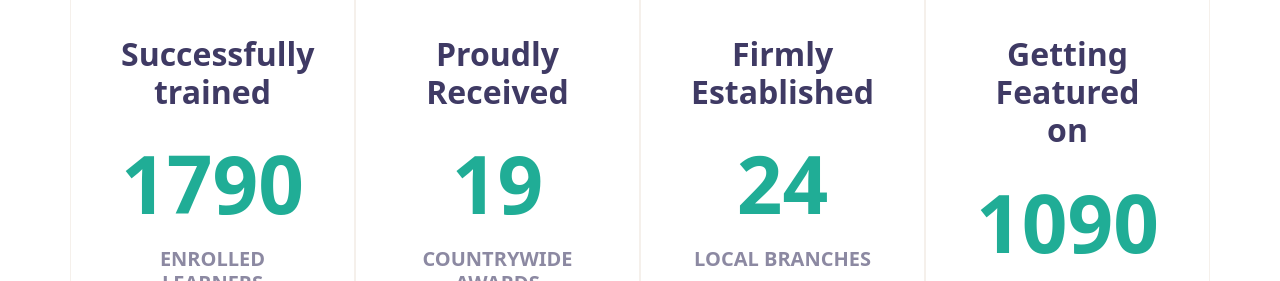
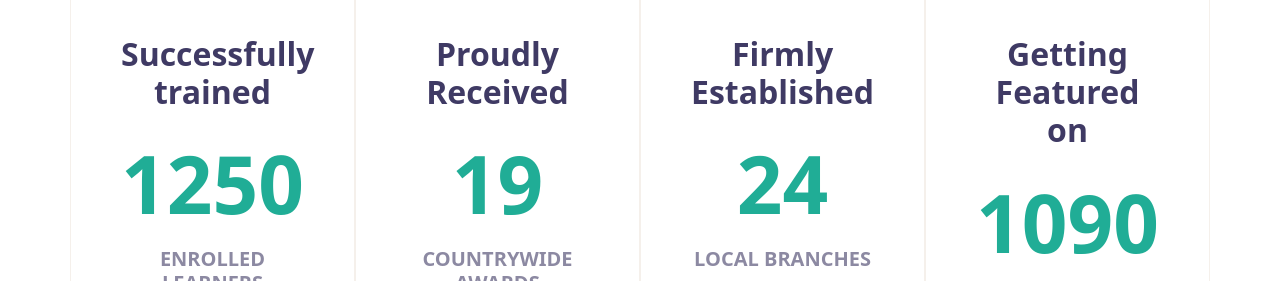
Before and after one commit to Drew0004/proj-html-vuejs, a Vue app: page / in a window 1280 px wide. Shown: the part 4640-4921 px from the top of the page. Built offline with nearby package versions, Linux system fonts and the light colour scheme.

Commit message:
Add dynamic increase counter

```diff
--- a/src/components/HomePage-components/CounterSection.vue
+++ b/src/components/HomePage-components/CounterSection.vue
@@ -6,27 +6,45 @@ export default {
                 {
                     title:'Successfully trained',
                     limit: '1790',
-                    category: 'Enrolled Learners'
+                    category: 'Enrolled Learners',
+                    counter:'0'
                 },
                 {
                     title:'Proudly Received',
                     limit: '19',
-                    category: 'Countrywide Awards'
+                    category: 'Countrywide Awards',
+                    counter:'0'
                 },
                 {
                     title:'Firmly Established',
                     limit: '24',
-                    category: 'Local Branches'
+                    category: 'Local Branches',
+                    counter:'0'
                 },
                 {
                     title:'Getting Featured on',
                     limit: '1090',
-                    category: 'Blog Posts'
+                    category: 'Blog Posts',
+                    counter:'0'
                 },
             ]
         };
     },
     methods: {
+        startCountAnimation() {
+            this.cardData.forEach((singleCard, i) => {
+                const interval = setInterval(() => {
+                    if (singleCard.counter < singleCard.limit) {
+                        singleCard.counter++;
+                    } else {
+                        clearInterval(interval);
+                    }
+                }, 1 * i);
+            });
+        }
+    },
+    created(){
+        this.startCountAnimation()
     }
 }
 </script>
@@ -37,7 +55,7 @@ export default {
             <div class="row">
                 <div v-for="(singleCard, i) in cardData" class="col-3 card-data-container text-center">
                     <h3 class="fw-bold fs-2 mb-4">{{ singleCard.title }}</h3>
-                    <h2 class="fw-bold display-1 mb-3">{{ singleCard.limit }}</h2>
+                    <h2 class="fw-bold display-1 mb-3">{{ singleCard.counter }}</h2>
                     <h4 class="fs-5 fw-bold">{{ singleCard.category }}</h4>
                 </div>
             </div>
```
